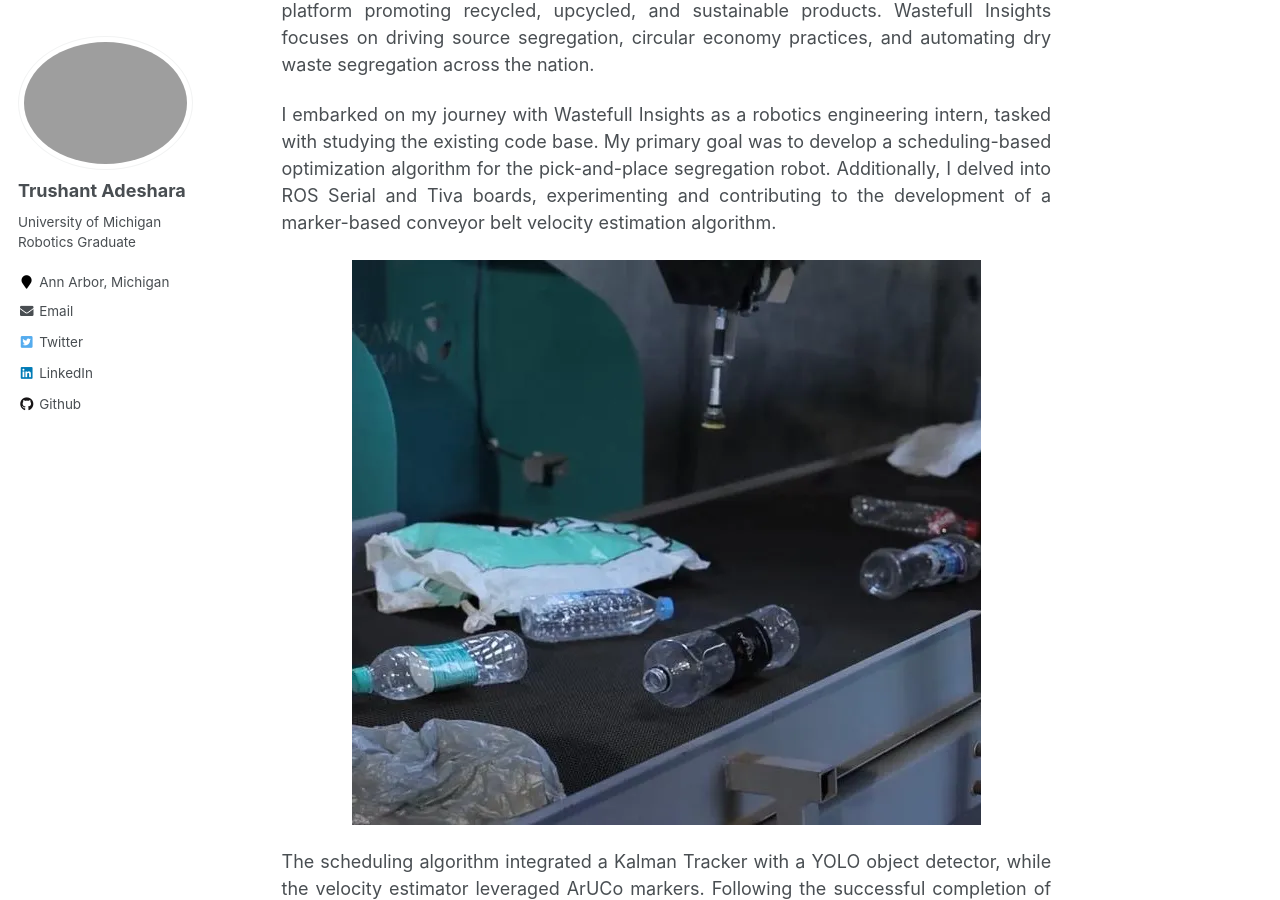
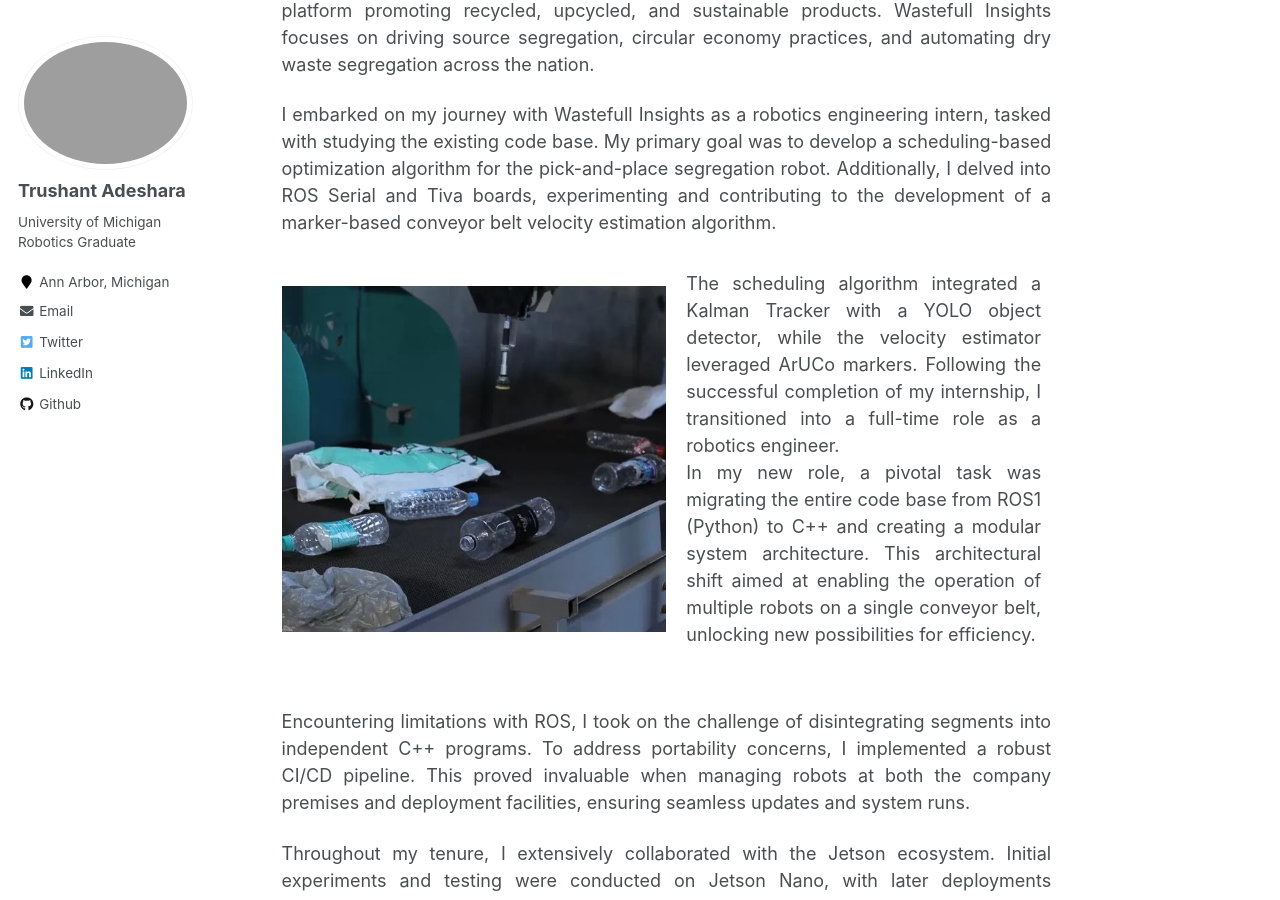
Before and after one commit to trushant05/trushant05.github.io, a Jekyll site: the page built from _work/2023-07-10-work-3.md, in a window 1280 px wide and 900 px high, scrolled down 828 px. Built offline with Jekyll 4.4.1, drawn with Linux system fonts in a browser that asks for light colours.

Commit message:
update robot image with vertical division

```diff
--- a/_work/2023-07-10-work-3.md
+++ b/_work/2023-07-10-work-3.md
@@ -23,14 +23,18 @@ Wastefull Insights, a cutting-edge deep tech startup headquartered in Vadodara,
 <p style="text-align: justify">
 I embarked on my journey with Wastefull Insights as a robotics engineering intern, tasked with studying the existing code base. My primary goal was to develop a scheduling-based optimization algorithm for the pick-and-place segregation robot. Additionally, I delved into ROS Serial and Tiva boards, experimenting and contributing to the development of a marker-based conveyor belt velocity estimation algorithm. </p>
 
-<p style="text-align: center">
-<img src="/images/work/wi/robot.png"></p>
+<div style="display: flex; align-items: center;">
+  <img src="/images/work/wi/robot.png" style="margin-right: 10px; max-width: 50%; height: auto;">
+  <div style="padding: 10px; text-align: justify">
+    The scheduling algorithm integrated a Kalman Tracker with a YOLO object detector, while the velocity estimator leveraged ArUCo markers. Following the successful completion of my internship, I transitioned into a full-time role as a robotics engineer.
 
-<p style="text-align: justify">
-The scheduling algorithm integrated a Kalman Tracker with a YOLO object detector, while the velocity estimator leveraged ArUCo markers. Following the successful completion of my internship, I transitioned into a full-time role as a robotics engineer. </p>
+    <br>
 
-<p style="text-align: justify">
-In my new role, a pivotal task was migrating the entire code base from ROS1 (Python) to C++ and creating a modular system architecture. This architectural shift aimed at enabling the operation of multiple robots on a single conveyor belt, unlocking new possibilities for efficiency. </p>
+    In my new role, a pivotal task was migrating the entire code base from ROS1 (Python) to C++ and creating a modular system architecture. This architectural shift aimed at enabling the operation of multiple robots on a single conveyor belt, unlocking new possibilities for efficiency.
+  </div>
+</div>
+
+<br>
 
 <p style="text-align: justify">
 Encountering limitations with ROS, I took on the challenge of disintegrating segments into independent C++ programs. To address portability concerns, I implemented a robust CI/CD pipeline. This proved invaluable when managing robots at both the company premises and deployment facilities, ensuring seamless updates and system runs. </p>
```
